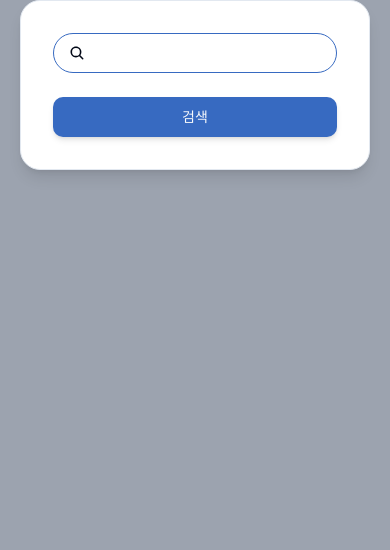
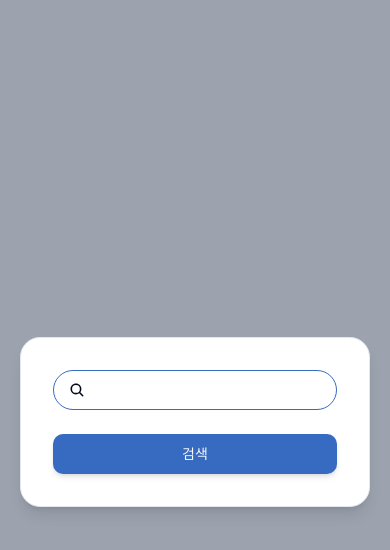
Before and after one commit to RightPapers/frontend, a Next.js app: page / in a window 390 px wide. Shown: the top 550 px of the page. Built offline with nearby package versions, Linux system fonts and the light colour scheme.

Commit message:
fix: 레이아웃 모바일 버전으로 수정

```diff
--- a/app/(main)/layout.tsx
+++ b/app/(main)/layout.tsx
@@ -1,7 +1,7 @@
 function Layout({ children }: { children: React.ReactNode }) {
   return (
-    <main className='min-w-screen flex min-h-screen w-full justify-center bg-gray-400 px-5'>
-      {children}
+    <main className='flex min-h-screen w-full items-center justify-center bg-gray-400 px-5'>
+      <div className='w-full max-w-[384px] mobile:max-w-full'>{children}</div>
     </main>
   );
 }
```
